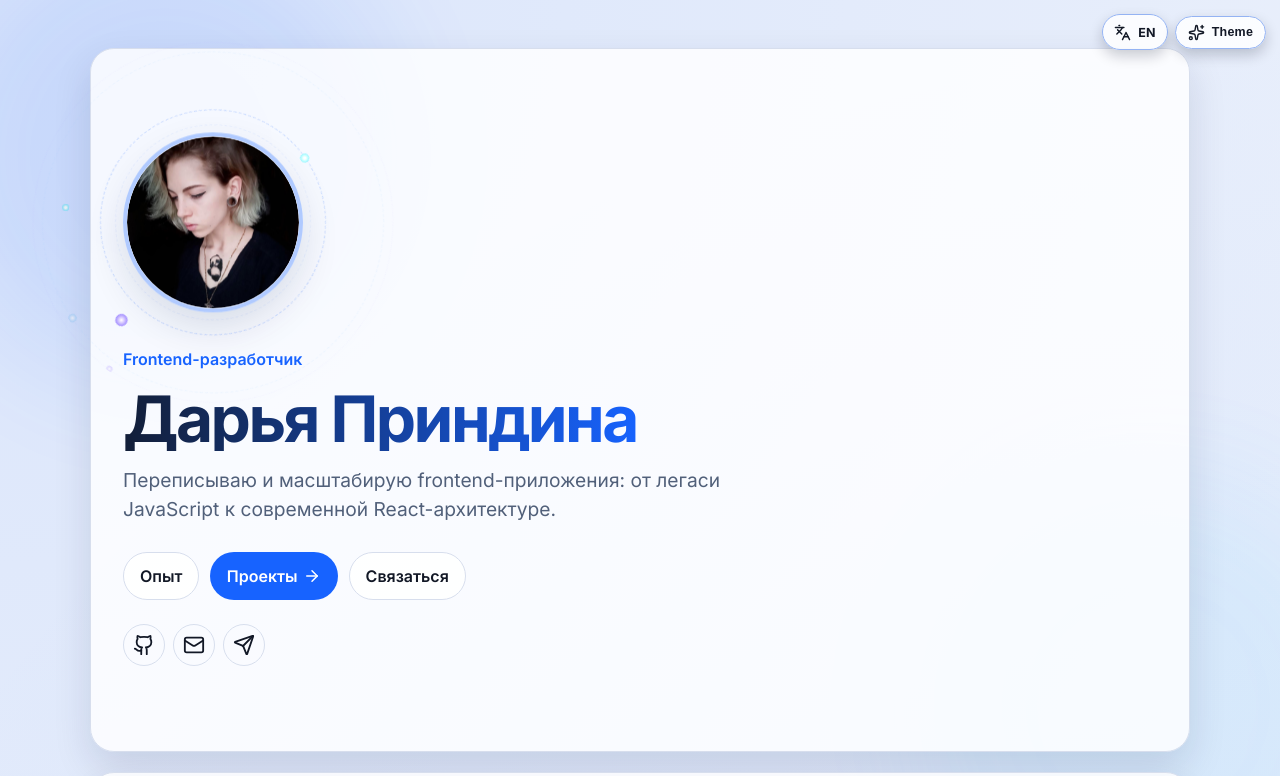
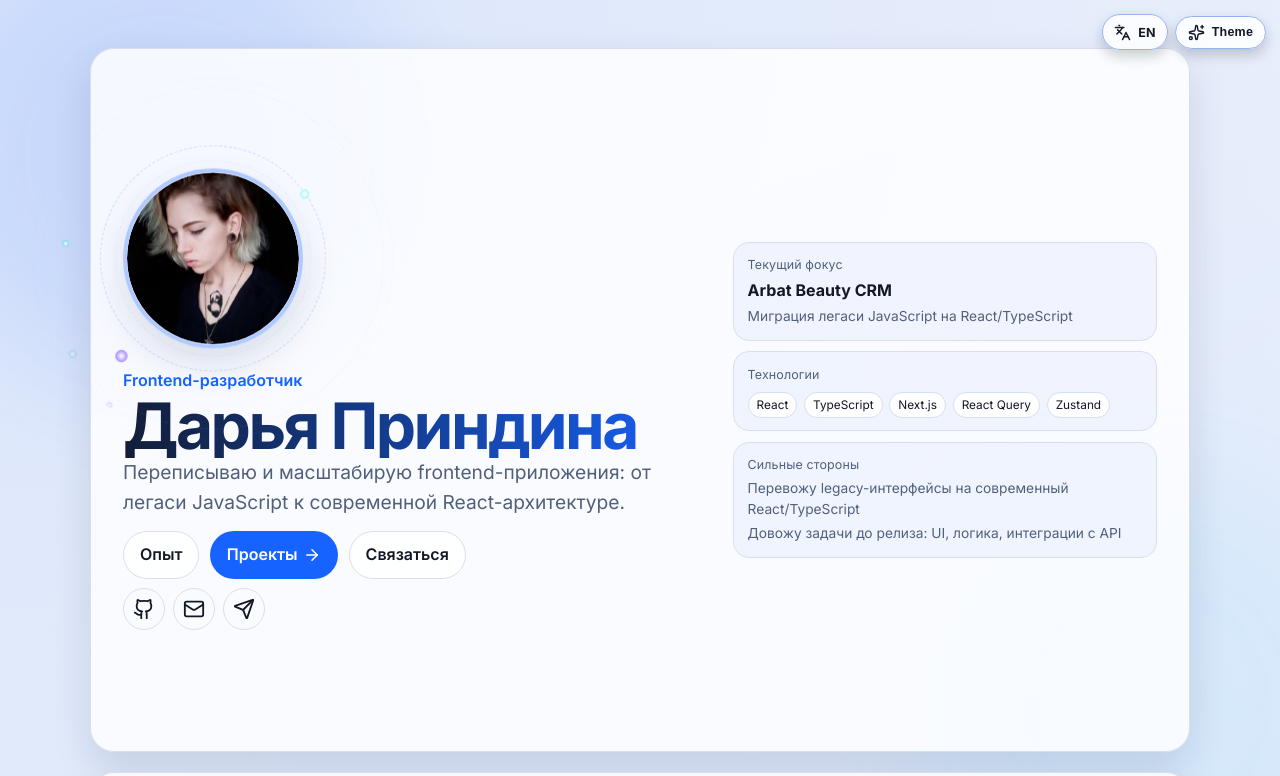
Before and after one commit to DariaPrindina/portfolio, a Next.js app: page / in a window 1280 px wide. Shown: the top 776 px of the page. Built offline with nearby package versions, Linux system fonts and the light colour scheme; no server answers.

Commit message:
fix: stabilize telegram preview and enhance hero right column

```diff
--- a/src/app/globals.css
+++ b/src/app/globals.css
@@ -384,6 +384,18 @@ a {
   margin: 3rem 0 1.25rem;
 }
 
+.hero__grid {
+  display: grid;
+  grid-template-columns: minmax(0, 1.4fr) minmax(0, 1fr);
+  width: 100%;
+  gap: 1rem;
+  align-items: center;
+}
+
+.hero__main {
+  min-width: 0;
+}
+
 .hero__avatar-wrap {
   --avatar-offset: 0px;
   position: relative;
@@ -580,6 +592,54 @@ a {
   flex-wrap: wrap;
   gap: 0.65rem;
   margin-top: 0.8rem;
+}
+
+.hero__aside {
+  display: grid;
+  gap: 0.65rem;
+}
+
+.hero__info-card {
+  border: 1px solid var(--border);
+  border-radius: 16px;
+  padding: 0.78rem 0.86rem;
+  background: color-mix(in srgb, var(--surface-alt) 66%, transparent);
+}
+
+.hero__info-label {
+  margin: 0;
+  font-size: 0.78rem;
+  color: var(--text-muted);
+  letter-spacing: 0.01em;
+}
+
+.hero__info-value {
+  margin: 0.22rem 0 0;
+  font-size: 1rem;
+  font-weight: 650;
+}
+
+.hero__info-note {
+  margin: 0.2rem 0 0;
+  font-size: 0.86rem;
+  color: var(--text-muted);
+}
+
+.hero__chips {
+  list-style: none;
+  display: flex;
+  flex-wrap: wrap;
+  gap: 0.42rem;
+  padding: 0;
+  margin: 0.48rem 0 0;
+}
+
+.hero__chips li {
+  font-size: 0.74rem;
+  border: 1px solid var(--border);
+  border-radius: 999px;
+  padding: 0.18rem 0.5rem;
+  background: color-mix(in srgb, var(--surface) 90%, transparent);
 }
 
 .btn {
@@ -1698,6 +1758,10 @@ a.contact__meta:hover {
     margin-top: 1.2rem;
   }
 
+  .hero__grid {
+    grid-template-columns: 1fr;
+  }
+
   .hero__avatar-wrap {
     margin-bottom: 0.75rem;
     width: 138px;
--- a/src/app/layout.tsx
+++ b/src/app/layout.tsx
@@ -18,9 +18,9 @@ const geistMono = JetBrains_Mono({
 
 export const metadata: Metadata = {
   metadataBase: new URL(SITE_URL),
-  title: 'Дарья Приндина | Frontend-разработчик',
+  title: 'Дарья Приндина | React Developer',
   description:
-    'Портфолио frontend-разработчика: React, Next.js, TypeScript, доступные и быстрые интерфейсы.',
+    'React, Next.js, TypeScript. Миграция legacy JavaScript на современный продуктовый frontend.',
   keywords: [
     'frontend developer',
     'react developer',
@@ -40,9 +40,9 @@ export const metadata: Metadata = {
     type: 'website',
     locale: 'ru_RU',
     url: '/',
-    title: 'Дарья Приндина | Frontend-разработчик',
+    title: 'Дарья Приндина | React Developer',
     description:
-      'Портфолио frontend-разработчика: React, Next.js, TypeScript, доступные и быстрые интерфейсы.',
+      'React, Next.js, TypeScript. Миграция legacy JavaScript на современный продуктовый frontend.',
     siteName: 'Daria Prindina Portfolio',
     images: [
       {
@@ -55,9 +55,9 @@ export const metadata: Metadata = {
   },
   twitter: {
     card: 'summary_large_image',
-    title: 'Дарья Приндина | Frontend-разработчик',
+    title: 'Дарья Приндина | React Developer',
     description:
-      'Портфолио frontend-разработчика: React, Next.js, TypeScript, доступные и быстрые интерфейсы.',
+      'React, Next.js, TypeScript. Миграция legacy JavaScript на современный продуктовый frontend.',
     images: [OG_IMAGE],
   },
   robots: {
--- a/src/app/page.tsx
+++ b/src/app/page.tsx
@@ -15,9 +15,9 @@ import { buildPageMetadata } from '@/shared/lib/seo';
 
 export const metadata: Metadata = {
   ...buildPageMetadata({
-    title: 'Дарья Приндина | Frontend-разработчик',
+    title: 'Дарья Приндина | React Developer',
     description:
-      'Frontend-разработчик: React, Next.js, TypeScript. Кейсы миграции с JavaScript на React и развитие CRM-продуктов.',
+      'React, Next.js, TypeScript. Миграция legacy JavaScript на современный продуктовый frontend.',
     url: '/',
     imageAlt: 'Дарья Приндина — Frontend Developer',
   }),
--- a/src/shared/config/site.ts
+++ b/src/shared/config/site.ts
@@ -1,2 +1,2 @@
 export const SITE_URL = process.env.NEXT_PUBLIC_SITE_URL ?? 'https://dariaprindina.ru';
-export const OG_IMAGE = '/opengraph-image';
+export const OG_IMAGE = '/images/og-preview-static.png';
--- a/src/widgets/hero/Hero.tsx
+++ b/src/widgets/hero/Hero.tsx
@@ -6,6 +6,8 @@ import { profile } from '@/entities/profile/model/profile';
 export default function Hero() {
   return (
     <section id="about" className="hero section" data-reveal="up">
+      <div className="hero__grid">
+        <div className="hero__main">
           <div className="hero__avatar-wrap" data-reveal="zoom">
             <span className="hero__avatar-mask">
               <Image
@@ -90,6 +92,33 @@ export default function Hero() {
               </Link>
             </li>
           </ul>
+        </div>
+
+        <aside className="hero__aside" aria-label="Ключевая информация">
+          <article className="hero__info-card" data-reveal="up">
+            <p className="hero__info-label">Текущий фокус</p>
+            <p className="hero__info-value">Arbat Beauty CRM</p>
+            <p className="hero__info-note">Миграция легаси JavaScript на React/TypeScript</p>
+          </article>
+
+          <article className="hero__info-card" data-reveal="up">
+            <p className="hero__info-label">Технологии</p>
+            <ul className="hero__chips" aria-label="Ключевой стек">
+              <li>React</li>
+              <li>TypeScript</li>
+              <li>Next.js</li>
+              <li>React Query</li>
+              <li>Zustand</li>
+            </ul>
+          </article>
+
+          <article className="hero__info-card" data-reveal="up">
+            <p className="hero__info-label">Сильные стороны</p>
+            <p className="hero__info-note">Перевожу legacy-интерфейсы на современный React/TypeScript</p>
+            <p className="hero__info-note">Довожу задачи до релиза: UI, логика, интеграции с API</p>
+          </article>
+        </aside>
+      </div>
     </section>
   );
 }
```
Also changed, not shown: public/images/og-preview-static.png (added). Lines whose indentation alone changed are shown as unchanged.
